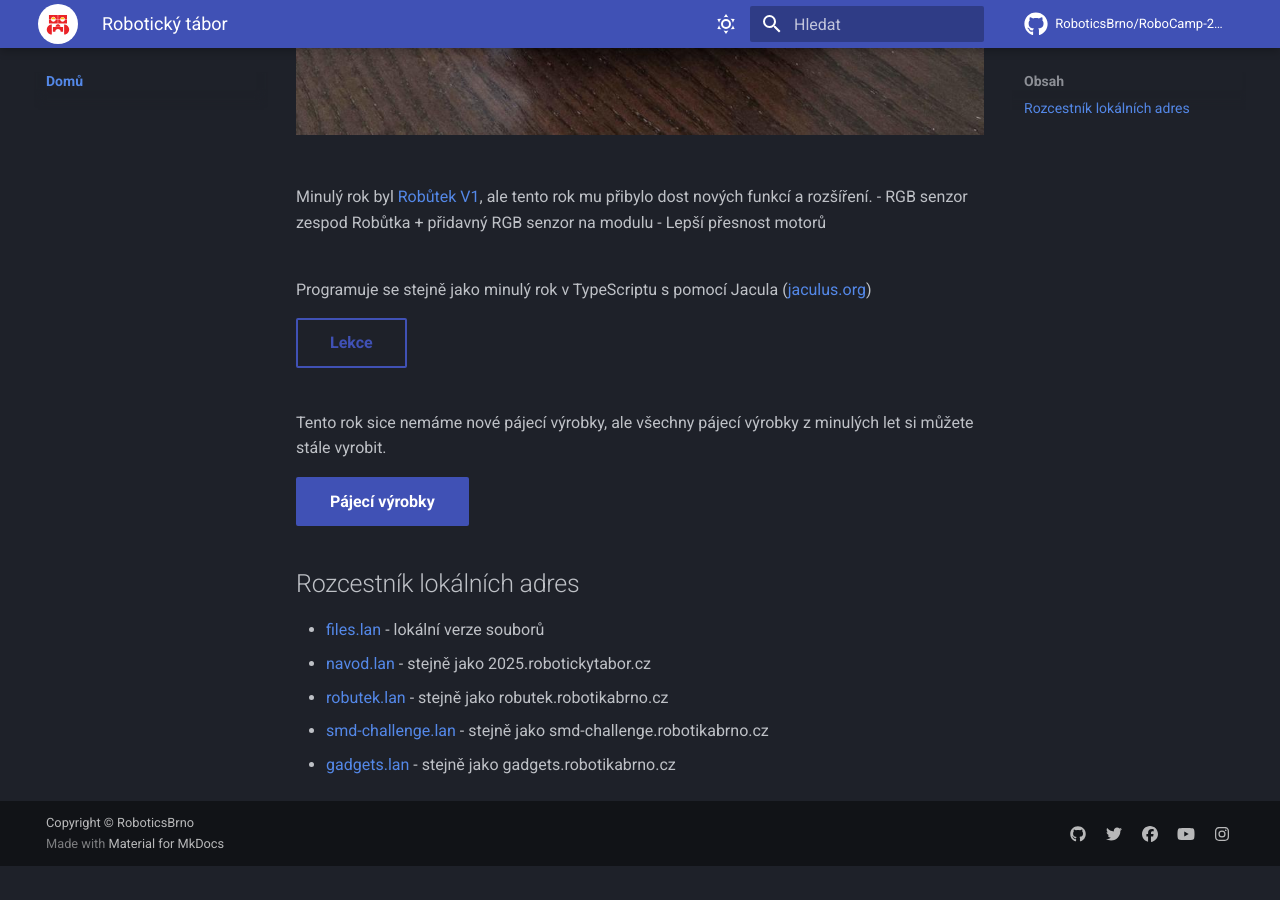
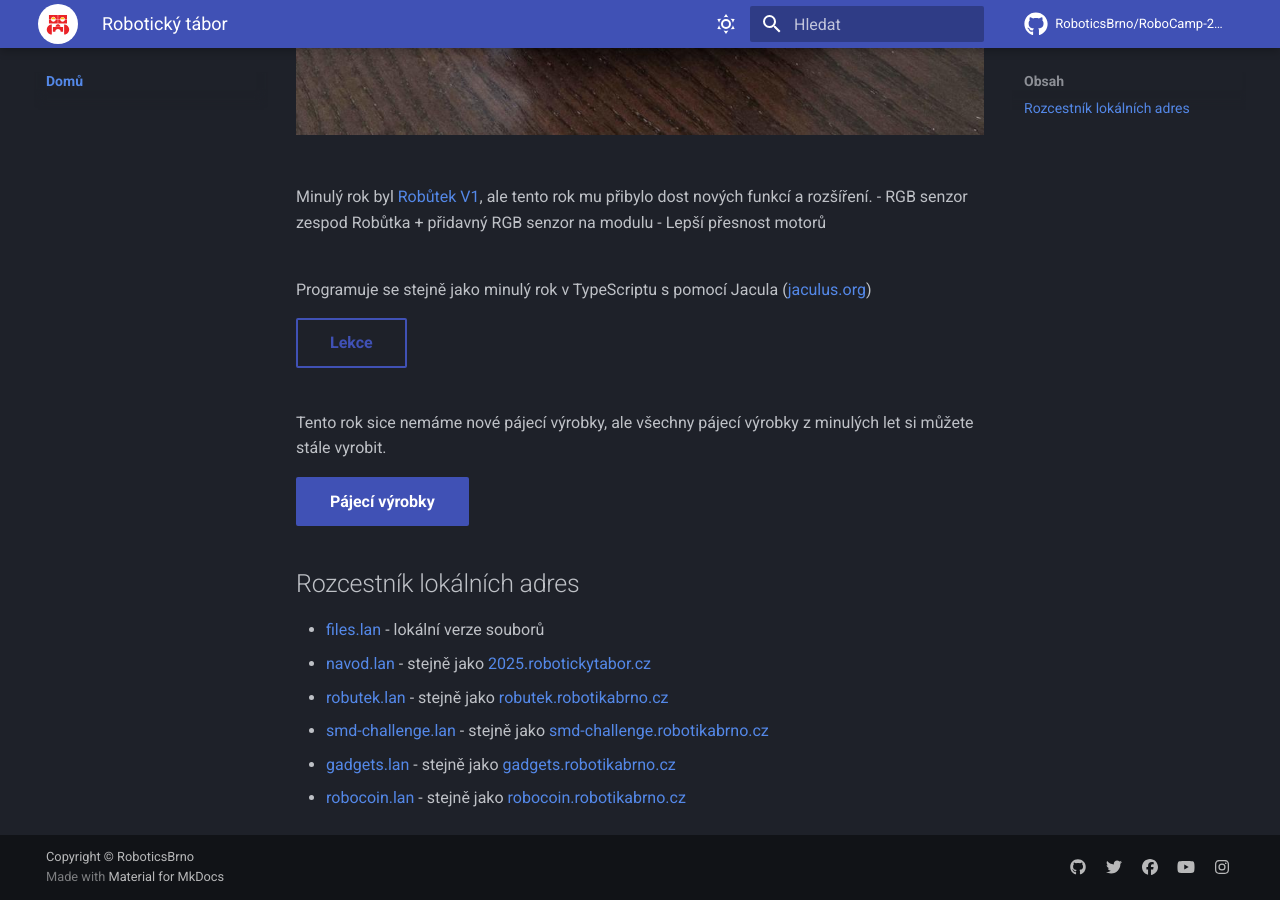
Before and after one commit to RoboticsBrno/RoboCamp-2025, an MkDocs documentation site: the page built from docs/index.md, in a window 1280 px wide and 900 px high, scrolled down 742 px. Built offline with MkDocs 1.6.1 and Material for MkDocs 9.7.7, drawn with Linux system fonts in a browser that asks for light colours; comment, search, counter and statistics services are not loaded; before the commit the page ends 1608 px from its top, so only the background shows below that.

Commit message:
docs: fix

```diff
--- a/docs/index.md
+++ b/docs/index.md
@@ -29,7 +29,8 @@ Tento rok sice nemáme nové pájecí výrobky, ale všechny pájecí výrobky z
 ## Rozcestník lokálních adres
 
 - [files.lan](http://files.lan/) - lokální verze souborů
-- [navod.lan](http://navod.lan/) - stejně jako 2025.robotickytabor.cz
-- [robutek.lan](http://robutek.lan/) - stejně jako robutek.robotikabrno.cz
-- [smd-challenge.lan](http://smd-challenge.lan/) - stejně jako smd-challenge.robotikabrno.cz
-- [gadgets.lan](http://gadgets.lan/) - stejně jako gadgets.robotikabrno.cz
+- [navod.lan](http://navod.lan/) - stejně jako [2025.robotickytabor.cz](https://2025.robotickytabor.cz)
+- [robutek.lan](http://robutek.lan/) - stejně jako [robutek.robotikabrno.cz](https://robutek.robotikabrno.cz)
+- [smd-challenge.lan](http://smd-challenge.lan/) - stejně jako [smd-challenge.robotikabrno.cz](https://smd-challenge.robotikabrno.cz)
+- [gadgets.lan](http://gadgets.lan/) - stejně jako [gadgets.robotikabrno.cz](https://gadgets.robotikabrno.cz)
+- [robocoin.lan](http://robocoin.lan/) - stejně jako [robocoin.robotikabrno.cz](http://robocoin.robotikabrno.cz)
```
